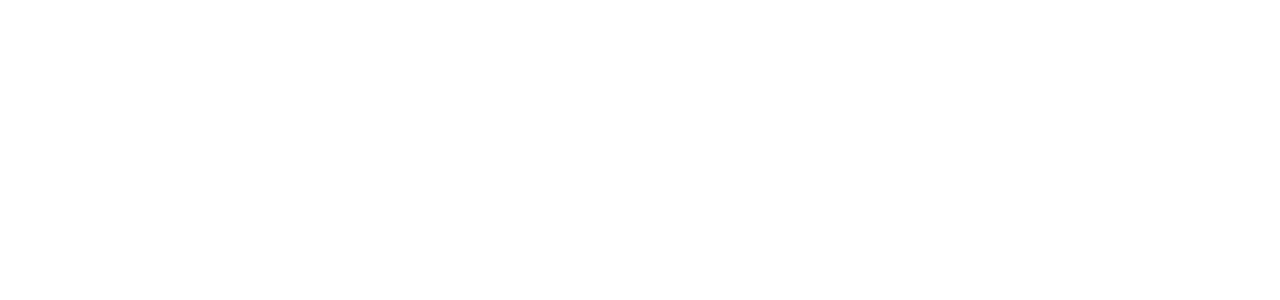
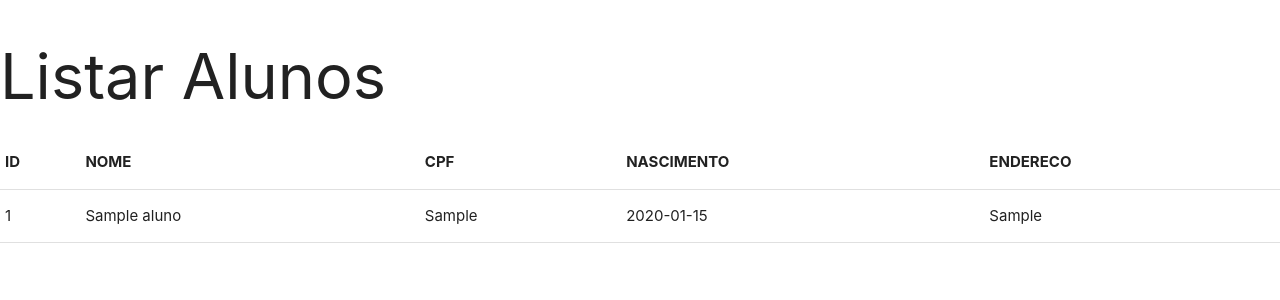
Before and after one commit to luizeduardofr/ProjetoCentroA, a PHP site: page /lstaluno.php in a window 1280 px wide. Before the commit the part shown is empty. Shown: the top 300 px of the page. Run offline with PHP 8.4, Linux system fonts and the light colour scheme; tables that the repository leaves empty hold one stand-in row (values such as "Sample post").

Commit message:
commit Atualizando
Atualizando Código

```diff
--- a/lstaluno.php
+++ b/lstaluno.php
@@ -1,20 +1,55 @@
 <?php
 
-    include_once 'conexao.php';
-    $sql = "select * from aluno;";
-    $con = Conexao::conectar();
-    $lstaluno = $con->query($sql);
+include_once 'conexao.php';
+$sql = "select * from aluno;";
+$con = Conexao::conectar();
+$lstaluno = $con->query($sql);
 
 ?>
 
 <!DOCTYPE html>
 <html lang="pt-bt">
+
 <head>
     <meta charset="UTF-8">
     <meta name="viewport" content="width=device-width, initial-scale=1.0">
+    <!-- Compiled and minified CSS -->
+    <link rel="stylesheet" href="https://cdnjs.cloudflare.com/ajax/libs/materialize/1.0.0/css/materialize.min.css">
+
+    <!-- Compiled and minified JavaScript -->
+    <script src="https://cdnjs.cloudflare.com/ajax/libs/materialize/1.0.0/js/materialize.min.js"></script>
+
     <title>Listar Alunos</title>
 </head>
+
 <body>
+    <h1>Listar Alunos</h1>
 
+    <table>
+        <tr>
+            <th>ID</th>
+            <th>NOME</th>
+            <th>CPF</th>
+            <th>NASCIMENTO</th>
+            <th>ENDERECO</th>
+        </tr>
+
+        <?php
+        foreach ($lstaluno as $aluno) {
+
+        ?>
+            <tr>
+                <td><?php echo $aluno['id']; ?></td>
+                <td><?php echo $aluno['nome']; ?></td>
+                <td><?php echo $aluno['cpf']; ?></td>
+                <td><?php echo $aluno['nascimento']; ?></td>
+                <td><?php echo $aluno['endereco']; ?></td>
+            </tr>
+        <?php
+        }
+        ?>
+
+    </table>
 </body>
+
 </html>
```
